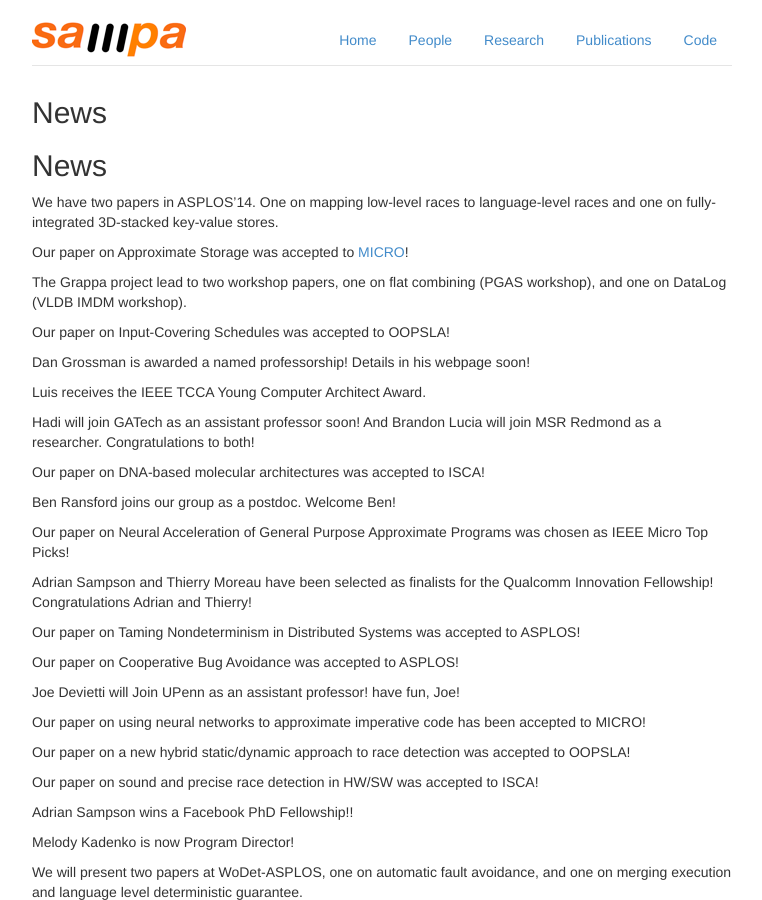
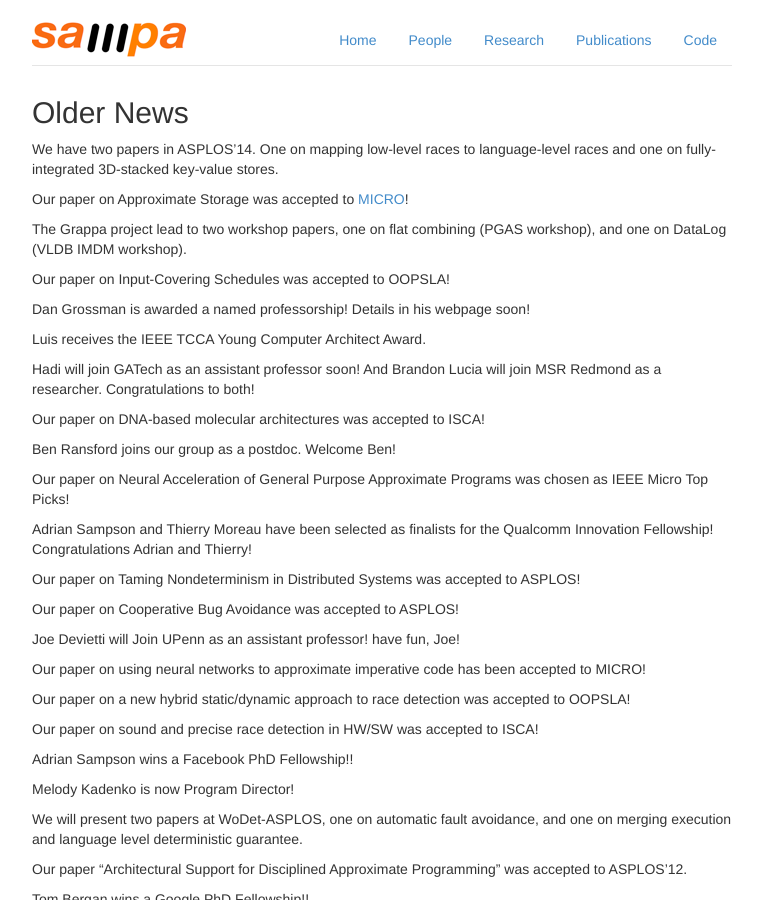
Before and after one commit to uwsampa/sampa-public, a Jekyll site: the page built from oldnews.html, in a window 1280 px wide and 900 px high. Shown: the whole window, without its empty margins (258-1020 px from the left). Built offline with Jekyll 4.4.1, drawn with Linux system fonts in a browser that asks for light colours; Markdown is read by kramdown in place of the engine named in the settings.

Commit message:
mark old news page as such

```diff
--- a/oldnews.html
+++ b/oldnews.html
@@ -1,9 +1,7 @@
 ---
 layout: default
-title: News
+title: Older News
 ---
-
-<h2>News</h2>
 {% for item in site.data.news %}
     <p>{{ item | markdownify }}</p>
 {% endfor %}
```
